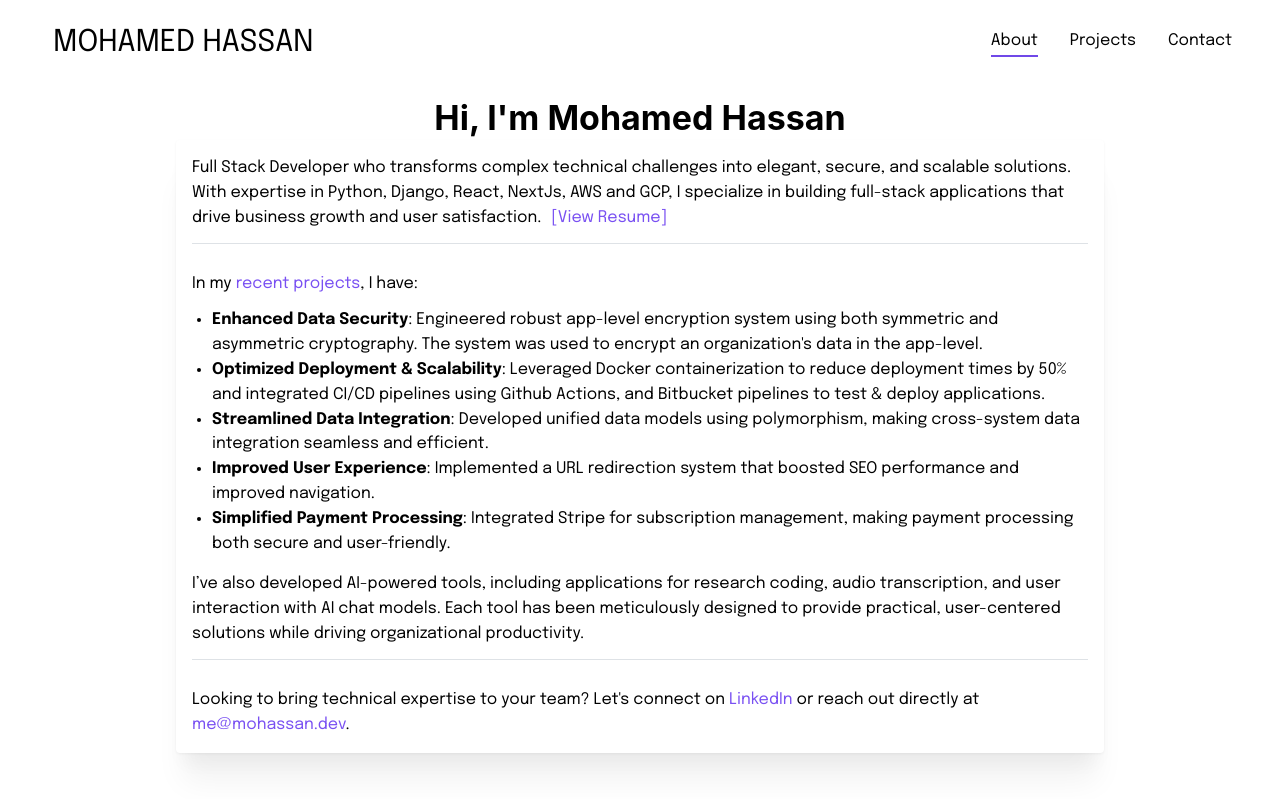
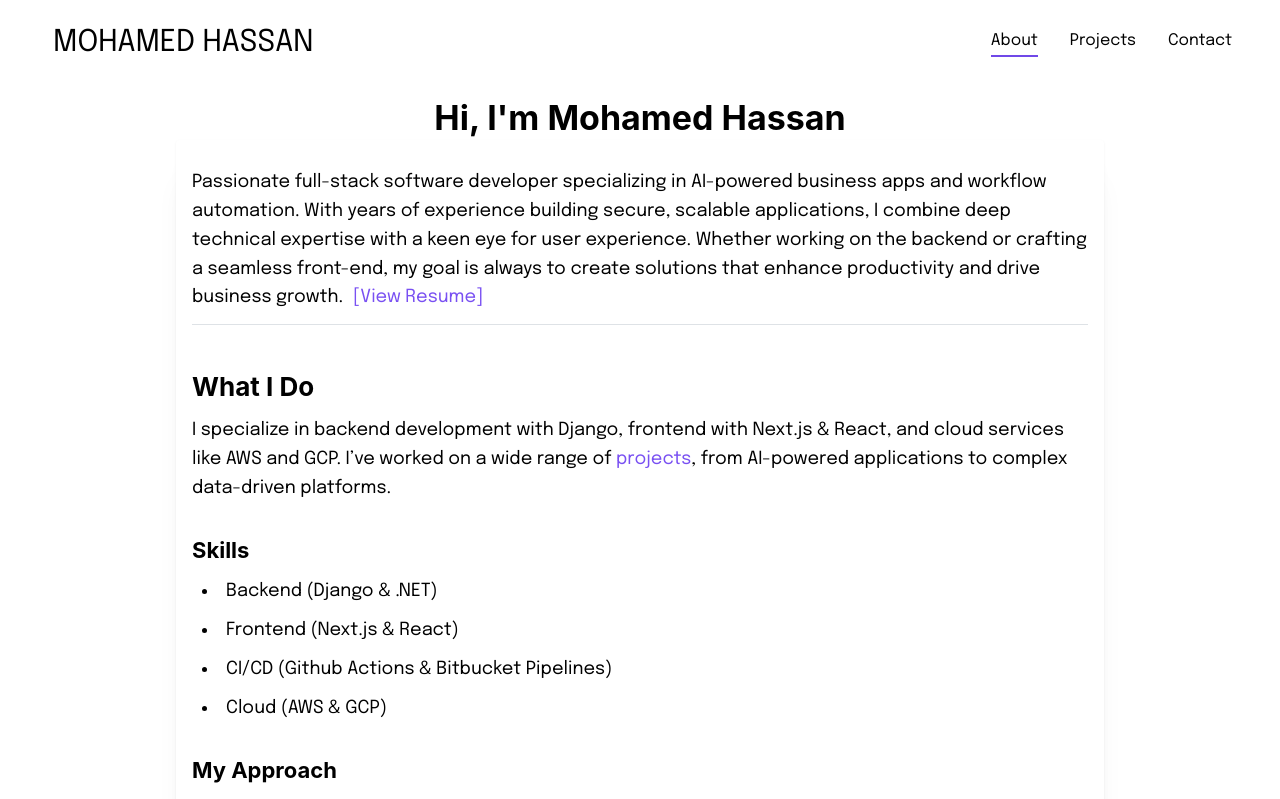
Before and after one commit to mohassan-dev/portfolio, a Next.js app: page /about in a window 1280 px wide. Shown: the top 799 px of the page. Built offline with nearby package versions, Linux system fonts and the light colour scheme.

Commit message:
improve my about page

```diff
--- a/src/app/about/page.tsx
+++ b/src/app/about/page.tsx
@@ -2,12 +2,19 @@ import {
   Anchor,
   Card,
   Center,
+  CheckIcon,
   Container,
   Divider,
+  Grid,
+  GridCol,
+  List,
+  ListItem,
   Text,
+  ThemeIcon,
   Title,
 } from "@mantine/core";
 import { Metadata } from "next";
+import Link from "next/link";
 
 export const metadata: Metadata = {
   title: "Mohamed Hassan - About",
@@ -23,12 +30,13 @@ export default function Contact() {
       </Title>
 
       <Card shadow="xl">
-        <Text>
-          Full Stack Developer who transforms complex technical challenges
-          into elegant, secure, and scalable solutions. With expertise in
-          Python, Django, React, NextJs, AWS and GCP, I specialize in building
-          full-stack applications that drive business growth and user
-          satisfaction.
+        <Text size="lg" mt="sm">
+          Passionate full-stack software developer specializing in AI-powered
+          business apps and workflow automation. With years of experience
+          building secure, scalable applications, I combine deep technical
+          expertise with a keen eye for user experience. Whether working on the
+          backend or crafting a seamless front-end, my goal is always to create
+          solutions that enhance productivity and drive business growth.
           <Anchor href="/resume.pdf" target="_blank" ml="xs">
             [View Resume]
           </Anchor>
@@ -36,72 +44,67 @@ export default function Contact() {
 
         <Divider my="sm" />
 
-        <Text mt="md">
-          In my <Anchor href="/projects"> recent projects</Anchor>, I have:
+        {/* What I Do Section */}
+        <Grid mt="xl">
+          <GridCol span={12}>
+            <Title order={2}>What I Do</Title>
+            <Text size="lg" mt="sm">
+              I specialize in backend development with Django, frontend with
+              Next.js & React, and cloud services like AWS and GCP. I’ve worked
+              on a wide range of{" "}
+              <Anchor href="/projects" component={Link}>
+                projects
+              </Anchor>
+              , from AI-powered applications to complex data-driven platforms.
             </Text>
+          </GridCol>
+        </Grid>
 
-        <Text mt="sm" component="ul" ml="lg">
-          <li>
-            <Text fw="bolder" span>
-              Enhanced Data Security
+        {/* Skills Section */}
+        <Grid mt="xl">
+          <GridCol span={12}>
+            <Title order={3}>Skills</Title>
+            <List spacing="xs" size="lg" mt="sm" ml="xs">
+              <ListItem>Backend (Django & .NET)</ListItem>
+              <ListItem>Frontend (Next.js & React)</ListItem>
+              <ListItem>CI/CD (Github Actions & Bitbucket Pipelines)</ListItem>
+              <ListItem>Cloud (AWS & GCP)</ListItem>
+            </List>
+          </GridCol>
+        </Grid>
+
+        {/* Approach Section */}
+        <Grid mt="xl">
+          <GridCol span={12}>
+            <Title order={3}>My Approach</Title>
+            <Text size="lg" mt="sm">
+              I build applications that are secure, scalable, and user-friendly.
+              My goal is to automate labor-intensive processes and simplify
+              complex systems, making them more accessible for users.
             </Text>
-            : Engineered robust app-level encryption system using both symmetric
-            and asymmetric cryptography. The system was used to encrypt an
-            organization's data in the app-level.
-          </li>
+          </GridCol>
+        </Grid>
 
-          <li>
-            <Text fw="bolder" span>
-              Optimized Deployment & Scalability
-            </Text>
-            : Leveraged Docker containerization to reduce deployment times by
-            50% and integrated CI/CD pipelines using Github Actions, and
-            Bitbucket pipelines to test & deploy applications.
-          </li>
-          <li>
-            <Text fw="bolder" span>
-              Streamlined Data Integration
-            </Text>
-            : Developed unified data models using polymorphism, making
-            cross-system data integration seamless and efficient.
-          </li>
-          <li>
-            <Text fw="bolder" span>
-              Improved User Experience
-            </Text>
-            : Implemented a URL redirection system that boosted SEO performance
-            and improved navigation.
-          </li>
-          <li>
-            <Text fw="bolder" span>
-              Simplified Payment Processing
-            </Text>
-            : Integrated Stripe for subscription management, making payment
-            processing both secure and user-friendly.
-          </li>
-        </Text>
+        {/* Contact Section */}
+        <Grid mt="xl">
+          <GridCol span={12}>
+            <Title order={3}>Let’s Connect</Title>
 
-        <Text mt="md">
-          I’ve also developed AI-powered tools, including applications for
-          research coding, audio transcription, and user interaction with AI
-          chat models. Each tool has been meticulously designed to provide
-          practical, user-centered solutions while driving organizational
-          productivity.
-        </Text>
-
-        <Divider my="sm" />
-
-        <Text mt="md">
-          Looking to bring technical expertise to your team? Let's connect on{" "}
+            <Text size="lg" mt="sm">
+              If you’re looking for a developer who can bring AI-driven
+              solutions and optimized workflows to life, feel free to connect on{" "}
               <Anchor
-            href="https://linkedin.com/in/mohamedhassan68"
+                href="https://www.linkedin.com/in/mohamedhassan68/"
                 target="_blank"
               >
                 LinkedIn
               </Anchor>{" "}
               or reach out directly at{" "}
-          <Anchor href="me@mohassan.dev">me@mohassan.dev</Anchor>.
+              <Anchor href="mailto:me@mohassan.dev">me@mohassan.dev</Anchor>.
+              I'm always excited to work on new challenges!
             </Text>
+          </GridCol>
+        </Grid>
       </Card>
     </Container>
   );
```
Lines whose indentation alone changed are shown as unchanged.
